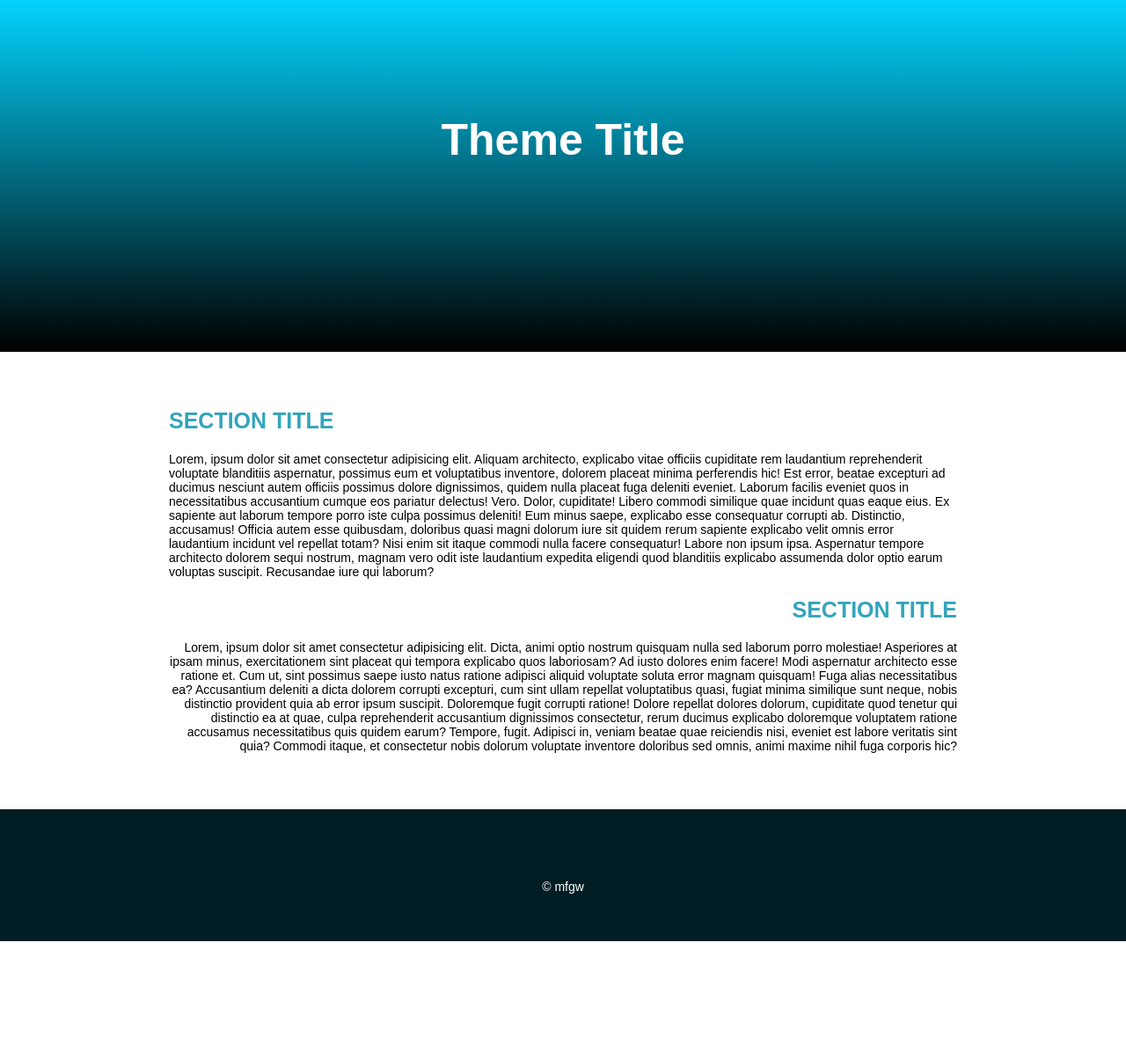
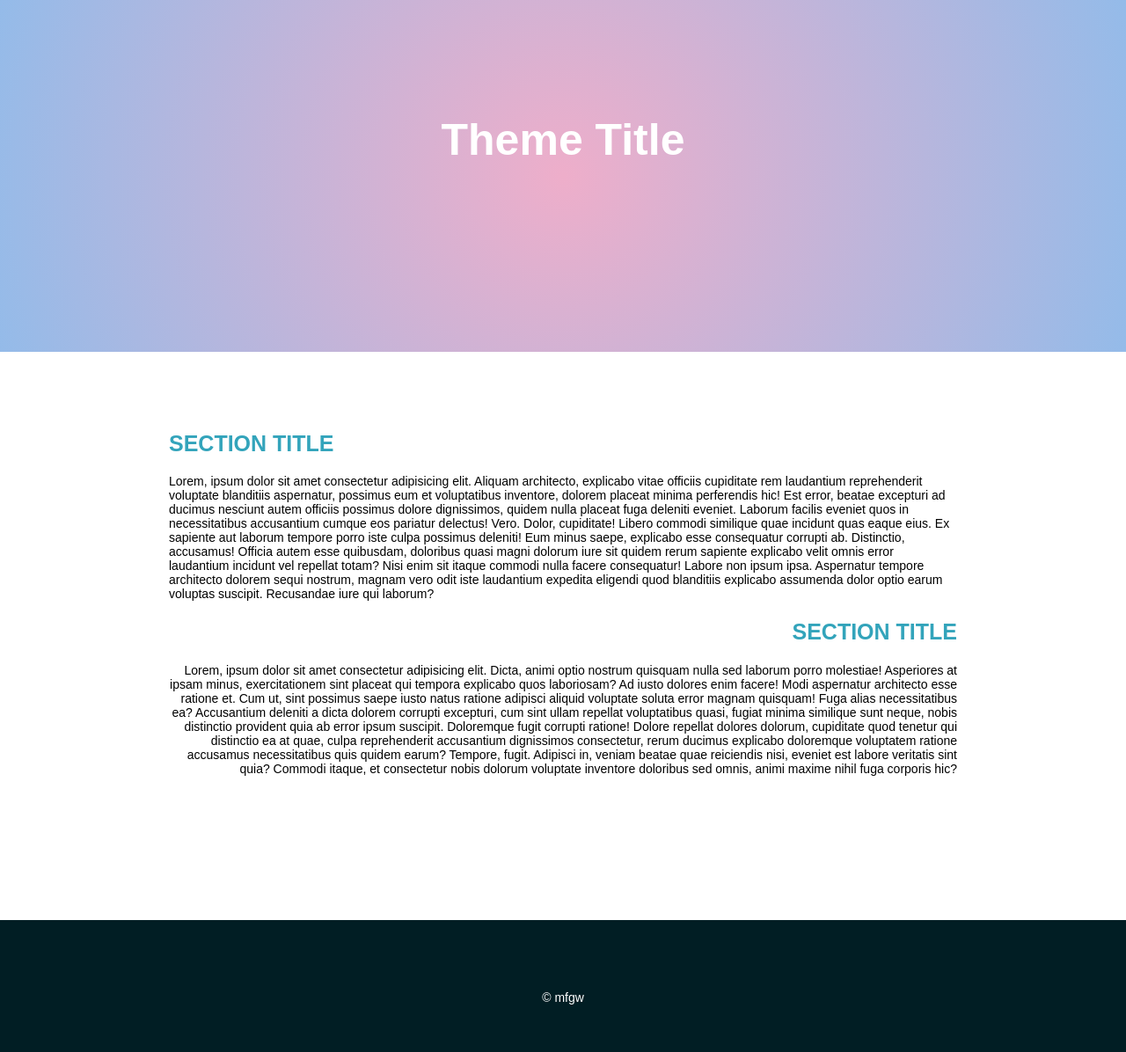
Before and after one commit to RenCS99/week5-challenge-practice, a plain HTML site: page index.html in a window 1280 px wide. Shown: the whole page at 88% size. Before the commit the page ends 1070 px from the top, so only its background shows below. Drawn offline with Linux system fonts and the light colour scheme.

Commit message:
Modified the structure of the css file

```diff
--- a/css/styles.css
+++ b/css/styles.css
@@ -23,7 +23,7 @@ header h1 {
 }
 
 main {
-    margin: 5% 15% 5% 15%;
+    margin: 7% 15% 0 15%;
 }
 
 #right-sec {
@@ -38,34 +38,36 @@ h2 {
 main::after {
     content: '';
     display: block;
+    height:150px;
 }
 
 footer {
     text-align: center;
     padding-top: 5rem;
+    bottom: 0;
     width: 100%;
     height: 150px;
     background-color: #011e24;
     color: white;
 }
 
-@media only screen and (max-width: 1024px) {
-    body > header {
-        background: rgb(238,174,202);
-        background: radial-gradient(circle, rgba(238,174,202,1) 0%, rgba(148,187,233,1) 100%);
+@media screen and (min-width: 480px) {
+    body > header{
+        background: rgb(34,193,195);
+        background: linear-gradient(0deg, rgba(34,193,195,1) 0%, rgba(253,187,45,1) 100%);
     }
 }
 
-@media only screen and (max-width: 768px) {
+@media screen and (min-width: 768px) {
     body > header {
         background: rgb(63,94,251);
         background: radial-gradient(circle, rgba(63,94,251,1) 0%, rgba(252,70,107,1) 100%);
     }
 }
 
-@media only screen and (max-width: 480px) {
-    body > header{
-        background: rgb(34,193,195);
-        background: linear-gradient(0deg, rgba(34,193,195,1) 0%, rgba(253,187,45,1) 100%);
+@media screen and (min-width: 1024px) {
+    body > header {
+        background: rgb(238,174,202);
+        background: radial-gradient(circle, rgba(238,174,202,1) 0%, rgba(148,187,233,1) 100%);
     }
 }
```
